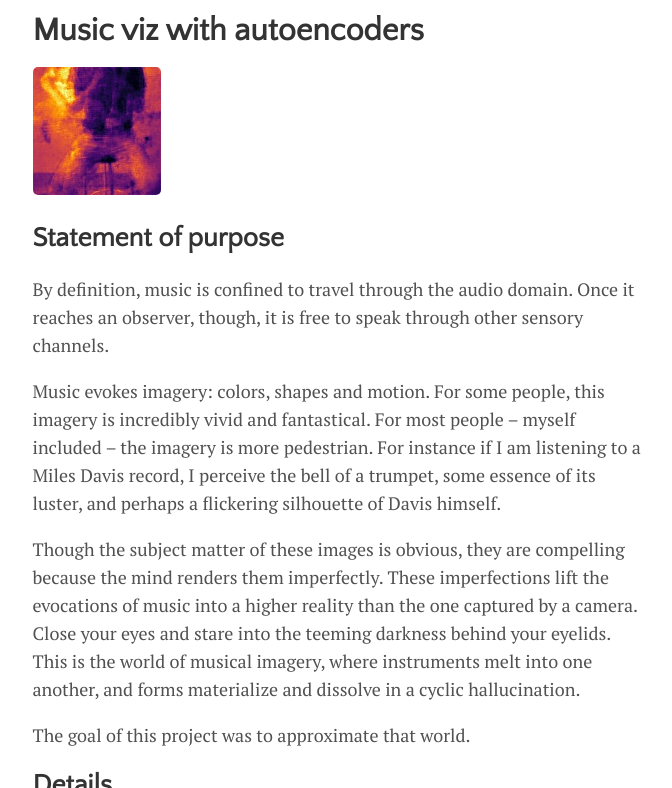
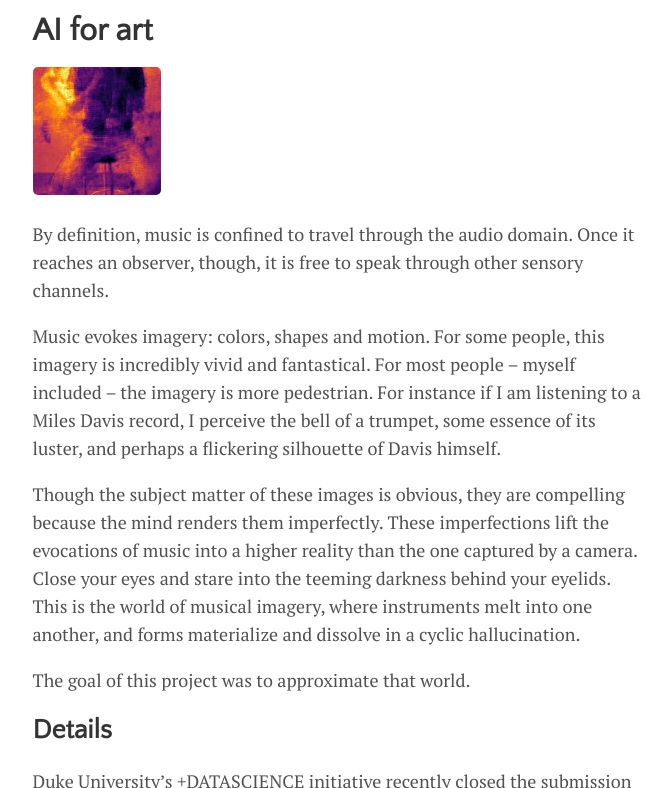
Before and after one commit to j-g-b/j-g-b.github.io, a Jekyll site: the page built from _posts/2019-02-19-cvae-viz.md, in a window 1280 px wide and 900 px high, cut to the strip 112-900 px from the top of the window. Shown: the whole strip, without its empty margins (300-972 px from the left). Built offline with Jekyll 4.4.1, drawn with Linux system fonts in a browser that asks for light colours.

Commit message:
changed formatting for some posts

```diff
--- a/_posts/2019-02-19-cvae-viz.md
+++ b/_posts/2019-02-19-cvae-viz.md
@@ -1,13 +1,11 @@
 ---
 layout: post
-title: "Music viz with autoencoders"
+title: "AI for art"
 author: "Jordan Bryan"
 categories: journal
 tags: [documentation,sample]
 image: cvae.jpg
 ---
-
-## Statement of purpose
 
 By definition, music is confined to travel through the audio domain. Once it reaches an observer, though, it is free to speak through other sensory channels.
 
```
Also changed, not shown: _posts/2019-01-14-incompleteness.md (+0 -2 lines), _posts/2019-01-30-well-data.md (+0 -2 lines), _posts/2019-02-04-well-pwr.md (+0 -2 lines).
